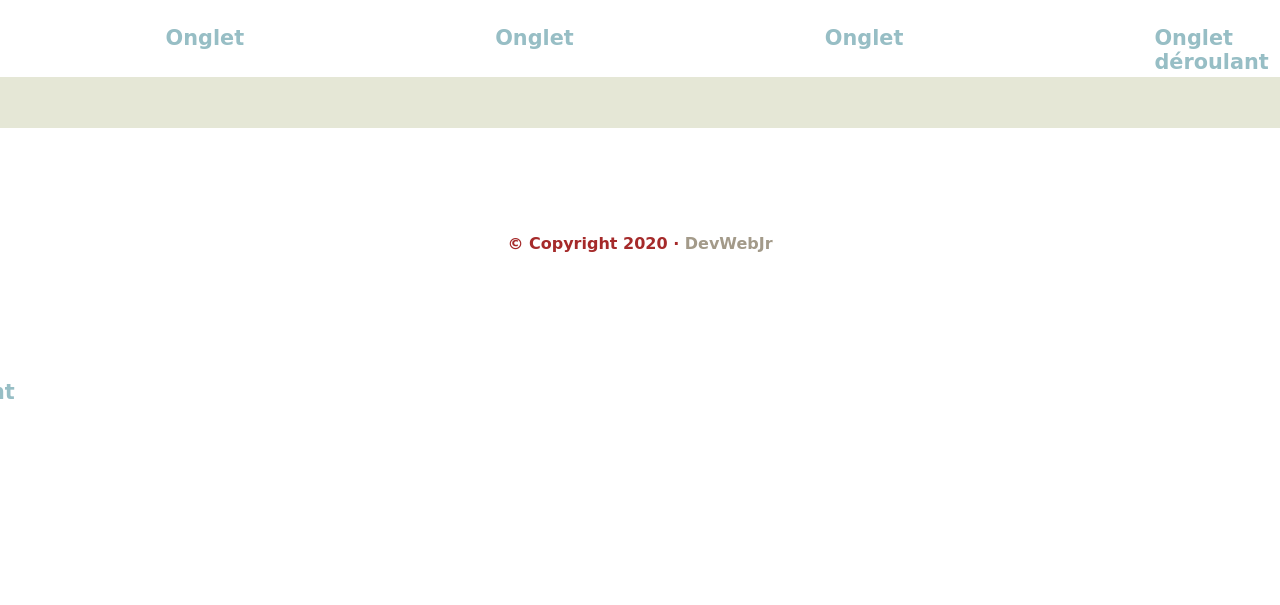
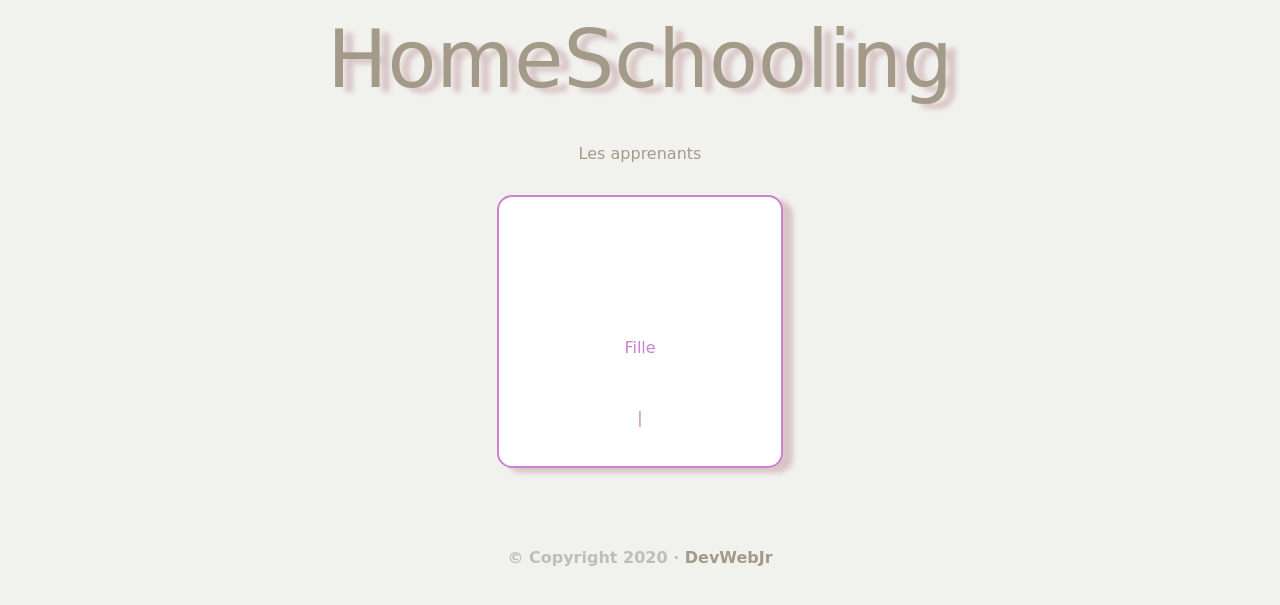
Before and after one commit to DevWebJr/HomeSchooling, a Symfony app: template templates/pages/learners/show_one_learner.html.twig in a window 1280 px wide. Shown: the top 605 px of the page. Run offline with Twig, Linux system fonts and the light colour scheme; the template is opened without the code that fills it, so the values that code supplies are empty; some libraries are stand-ins or nearby versions; some web fonts are replaced.

Commit message:
FrontEnd : mise en page , css des pages Learners

```diff
--- a/public/css/menu_hamburger.css
+++ /dev/null
@@ -1,412 +0,0 @@
-    /***********************************************************/
-   /***********************************************************/
-  /******************* | Feuilles De Style  | ****************/
- /***********************************************************/
-/***********************************************************/
-
-
-  /*******************************************************/
- /******************* | Menu Hamburger | ****************/
-/*******************************************************/
-nav{
-    margin-left: 0;
-    padding-left: 0;
-
-}
-
-#menuHamburger, #menuNavigation {
-    display:inline;
-}
-
-#menuNavigation{
-    position: fixed;
-    background-color:white;
-    display: inline-block;
-    width: 100%;
-    margin: 0;
-}
-
-
-  /***********************/
- /*** | les onglets | ***/
-/***********************/
-#listeOnglets{
-    display:flex;
-    justify-content: space-around;
-}
-
-.onglet{
-    display: inline-block;
-    padding:0.8vw;
-    margin:0;
-}
-
-.onglet:before{
-    content:'';
-    display:inline-block;
-    vertical-align: middle;
-}
-
-.ongletDeroulant{
-    padding-top:0.8vw;
-    margin:0;
-    margin:0;
-}
-
-.titreOnglet{
-  font-size: 1.3em;
-    padding-top:0.8vw;
-    color:#97BEC5;
-    font-weight:bold;
-    text-align: center;
-}
-
-.titreOnglet:hover{
-    color: orange;
-    border-bottom: solid 2px orange;
-}
-
-  /**********************/
- /*** | les listes | ***/
-/**********************/
-li{
-    list-style-type: none;
-    color:#97BEC5;
-}
-
-.liste{
-    display:none;
-    background-color:white;
-    padding-top:0.8vw;
-    margin:0;
-}
-
-.liste:hover{
-    display: inline-block;
-}
-
-.listeDeroulante{
-    text-align: left;
-    display: inline-block;
-    padding:0;
-    margin:0;
-    position : fixed;
-}
-
-.listeDeroulante:hover > .liste{
-    display:block;
-}
-
-.liensListeDeroulante{
-    color: #97BEC5;
-}
-
-.liensListeDeroulante:hover{
-    color: rgba(231, 141, 24, 0.548);
-    border-bottom: solid 2px rgba(231, 141, 24, 0.548) ;
-}
-
-  /*******************************/
- /*** | le bouton Hamburger | ***/
-/*******************************/
-#boutonHamburger{
-    display:none;       /**non apparent, il ne s'affichera qu'en cas de réduction de l'écran(mediaQuerry).**/
-    cursor: pointer;
-    color:#97BEC5;
-    background:none;
-    border:none;
-    font-size:1.5em;
-    padding: 0;
-    vertical-align: top;
-    line-height: 45px;
-    float: right;
-    margin-left: 0;
-    margin-right: 2vw;
-}
-
-  /**************************/
- /*** | le menu masqué | ***/
-/**************************/
-#hamburgerOverlay{
-    display:none;         /**non apparent, ceci ne s'affichera qu'en cas de réduction de l'écran(mediaQuerry).**/
-    position:fixed;      /*présent malgré le scroll*/
-    z-index:10;         /*mise en avant sur la page*/
-    top:0;
-    left:0;
-    width:100%;
-    height:100%;
-    background-color:rgba(0, 0, 0, .4);
-}
-
-  /***********************/
- /*** | la side bar | ***/
-/***********************/
-#sidebarHamburger{
-    display:none;          /**non apparent, ceci ne s'affichera qu'en cas de réduction de l'écran(mediaQuerry).**/
-    position:fixed;       /*présent malgré le scroll*/
-    z-index:20;          /*mise en avant sur la page*/
-    width:80%;
-    height:100%;
-    top:0;
-    left:0;
-    background-color:white;
-    transform:translateX(-100%);         /**Ce procédé permet de déplacer la sidebar entièrement, vers la gauche de la page**/
-    transition: transform .2s ease-out; /**gère la vitesse de la transition**/
-}
-
-#sidebarHamburgerHeader{
-    background:url(../Img/wallpaperHamburger.jpg)center;
-    background-size:cover;
-    height:24.5vw;
-}
-
-#sidebarHamburgerBody{
-    padding:16px 8px;
-}
-
-#boutonHamburger, #sidebarHamburger, .hamburgerActivated #hamburgerOverlay{
-    display:inline-block;
-}
-
-                          /*************************/
-                         /*** | MediaQuerries | ***/
-                        /*************************/
-
-   /*******************/
-  /*** | Mobiles | ***/
- /*******************/
-/*Galaxy S5*/ /*iPhone5/SE*/ /*iPhone 6/7/8*/ /*iPhone X*/
-@media only screen and (max-width: 400px)
-{
-      /*****************************/
-     /*** | le menu hamburger | ***/
-    /*****************************/
-    #menuNavigation{
-        display:none;
-    }
-
-    .hamburgerActivated #sidebarHamburger{
-        transform: translateX(0);
-    }
-
-    #listeOnglets{
-        display:flex;
-        flex-direction:column;
-        justify-content: space-around;
-        margin:0;
-        padding: 0;
-    }
-
-    #sidebarHamburgerHeader{
-        margin-bottom:0;
-        padding-bottom: 0;
-    }
-
-    #sidebarHamburgerBody{
-        background-color:white;
-        margin:0;
-        padding: 0;
-    }
-
-    .onglet{
-        margin:2vw;
-        font-size: 1.3em;
-        padding:2vw;
-        align-content:center;
-        align-items:center;
-        justify-content: center;
-        text-align: center;
-    }
-
-    .titreOnglet{
-        display: block;
-        justify-content: flex-start;
-        align-content:center;
-        align-items:center;
-        padding: 0;
-        margin: 0;
-    }
-
-    .titreOnglet:hover{
-        border-bottom:none;
-    }
-
-    .ongletDeroulant{
-        display: block;
-        font-size: 1.3em;
-        padding-top:2vw;
-        padding-bottom:2vw;
-        align-content:center;
-        align-items:center;
-        justify-content: center;
-        text-align: center;
-    }
-
-    #listeOnglets :last-child{
-        text-align: left;
-    }
-
-    .listeDeroulante{
-        align-content:center;
-        align-items:center;
-        justify-content: center;
-        text-align: center;
-        margin-top:5vw;
-    }
-
-    #sidebarHamburgerBody li:hover{
-        background-color:#E8ED99;
-    }
-}
-
-  /*************************************************************************/
- /*************************************************************************/
-/*************************************************************************/
-
-   /*******************/
-  /*** | Mobiles | ***/
- /*******************/
- /*Pixel2*/ /*iPhone 6/7/8 Plus*/
-@media only screen and (min-width: 401px) and (max-width: 701px)
-{
-      /*****************************/
-     /*** | le menu hamburger | ***/
-    /*****************************/
-    .hamburgerActivated #sidebarHamburger{
-        transform: translateX(0);
-    }
-
-    #listeOnglets{
-        display:flex;
-        flex-direction:column;
-        justify-content: space-around;
-        margin:0;
-        padding: 0;
-    }
-
-    #sidebarHamburgerHeader{
-        margin-bottom:0;
-        padding-bottom: 0;
-    }
-
-    #sidebarHamburgerBody{
-        background-color:white;
-        margin:0;
-        padding: 0;
-    }
-
-    .onglet{
-        margin:2vw;
-        font-size: 1.5em;
-        padding-bottom:2vw;
-        align-content:center;
-        align-items:center;
-        justify-content: center;
-        text-align: center;
-    }
-
-    #listeOnglets :first-child, :nth-child(2), :nth-child(3), :last-child{
-        text-align: left;
-    }
-
-    .listeDeroulante{
-        align-content:center;
-        align-items:center;
-        justify-content: center;
-        text-align: center;
-    }
-
-    #sidebarHamburgerBody li:hover{
-        background-color:#E8ED99;
-    }
-}
-
-  /*************************************************************************/
- /*************************************************************************/
-/*************************************************************************/
-
-   /*********************/
-  /*** | Tablettes | ***/
- /*********************/
-/*iPad*/   /*iPad Pro*/
-@media only screen and (min-width: 701px) and (max-width: 1024px)
-{
-      /*****************************/
-     /*** | le menu hamburger | ***/
-    /*****************************/
-    #menuNavigation{
-        display:none;
-    }
-
-    .hamburgerActivated #sidebarHamburger{
-        transform: translateX(0);
-    }
-
-    #listeOnglets{
-        display:flex;
-        flex-direction:column;
-        justify-content: space-around;
-        margin:0;
-        padding: 0;
-    }
-
-    #listeOnglets :last-child{
-        text-align: left;
-    }
-
-    #sidebarHamburgerHeader{
-        margin-bottom:0;
-        padding-bottom: 0;
-    }
-
-    #sidebarHamburgerBody{
-        background-color:white;
-        margin:0;
-        padding: 0;
-    }
-
-    .onglet{
-        margin:2vw;
-        font-size: 2em;
-        padding-top:2vw;
-        padding-bottom:2vw;
-    }
-
-    .titreOnglet{
-        display: flex;
-        justify-content: flex-start;
-        align-content:center;
-        align-items:center;
-    }
-
-    .titreOnglet:hover{
-        border-bottom:none;
-    }
-
-    .ongletDeroulant{
-        height: auto;
-        width: auto;
-        font-size: 1.3em;
-        padding-top:2vw;
-        padding-bottom:2vw;
-        align-content:center;
-        align-items:center;
-        justify-content: center;
-        text-align: center;
-    }
-
-    .listeDeroulante{
-        align-content:center;
-        align-items:center;
-        justify-content: center;
-    }
-
-    #sidebarHamburgerBody li:hover{
-        background-color:#E8ED99;
-    }
-
-}
-
-  /*************************************************************************/
- /*************************************************************************/
-/*************************************************************************/
--- a/public/css/style.css
+++ b/public/css/style.css
@@ -9,7 +9,7 @@
 html {
     margin: 0;
     padding: 0;
-    background-color: white;
+    background-color: rgb(241, 241, 238);
     display: flex;
     flex-direction: column;
     justify-content: space-between;
@@ -22,25 +22,56 @@
 body{
     margin: 0;
     padding: 0;
-    background-color: white;
     width:100%;
+    height: 100%;
     color: rgb(46, 41, 58);
+    background-color: rgb(241, 241, 238);
 }
 
 a{
+  margin: 0;
+  padding: 0;
   text-decoration: none;
   color: rgb(163, 154, 137);
 }
 
 .effect:hover{
-  color: rgb(47, 243, 106);
+  color: #BEBEBE;
+}
+
+.vertical-space{
+  height: 1.5vw;
+}
+
+.horizontal-space{
+  width: 1.5vw;
 }
   /*********************************************/
  /******************* | Body | ****************/
 /*********************************************/
-section{
-  margin: 6vw 0 6vw 0;
+
+header{
+  margin: 0 0 3vw 0;
+}
+
+#page{
+  margin: 2vw 0 2vw 0;
   padding: 0;
+  display: flex;
+  flex-direction: column;
+  justify-content: center;
+  align-items: center;
+  align-content: center;
+  text-align: center;
+}
+
+#bigTitle{
+  padding: 0;
+  margin: 1vw;
+  font-size: 5em;
+  color: rgb(163, 154, 137);
+  text-align: center;
+  text-shadow: 10px 5px 5px rgb(216, 197, 197);
 }
 
 .container{
@@ -49,26 +80,39 @@
   align-items: center;
   align-content: center;
   text-align: center;
-  margin: 6vw;
+  margin: 2vw;
   padding: 2vw;
   height: auto;
-  width: 80vw;
-  background-color: rgb(147, 233, 236);
-  border: solid 3px grey;
+  width: 66%;
+  background-color:grey;
   border-radius: 15px;
+  box-shadow: 10px 5px 5px rgb(216, 197, 197);
 }
 
 .block{
   display: flex;
   flex-wrap: wrap;
-  margin: 6vw 0 6vw 0;
+  justify-content:center;
+  align-items: center;
+  align-content: center;
+  margin: 2vw 0 2vw 0;
   padding: 0;
-  min-width: 100%;
-  max-width: 100%;
-  background-color: rgb(229, 231, 214);
+  height: auto;
+  width: 66%;
+}
+
+.center-link{
+  display: flex;
+  justify-content:center;
+  align-items: center;
+  align-content: center;
 }
 
 .show_elements{
+  min-width: 13vw;
+  max-width: 13vw;
+  min-height:9vw;
+  max-height:9vw;
   display: flex;
   flex-direction: column;
   justify-content: center;
@@ -77,6 +121,8 @@
   text-align: center;
   margin: 1vw;
   padding: 1vw;
+  border-radius: 15px;
+  box-shadow: 10px 5px 5px rgb(216, 197, 197);
 }
 
 .element{
@@ -90,6 +136,10 @@
 }
 
 .show_one_element{
+  min-width: 20vw;
+  max-width: 20vw;
+  min-height:auto;
+  max-height:auto;
   display: flex;
   flex-direction: column;
   justify-content: center;
@@ -98,14 +148,35 @@
   text-align: center;
   margin: 1vw;
   padding: 1vw;
+  border-radius: 15px;
+  box-shadow: 10px 5px 5px rgb(216, 197, 197);
 }
 
 #boy{
   color: rgb(12, 145, 235);
+  border: solid 2.5px rgb(12, 145, 235);
+  background-color: #fff;
 }
+
 #girl{
   color: rgb(206, 128, 209);
+  border: solid 2.5px rgb(206, 128, 209);
+  background-color: #fff;
 }
+
+
+#boy:hover{
+  color: #fff;
+  border: display;
+  background-color:  rgb(12, 145, 235);
+}
+
+#girl:hover{
+  color: #fff;
+  border: display;
+  background-color: rgb(206, 128, 209);
+}
+
   /***********************************************/
  /******************* | Footer | ****************/
 /***********************************************/
@@ -115,8 +186,8 @@
   align-items: center;
   align-content: center;
   text-align: center;
-  margin: 1vw;
+  margin: 3vw 0 0 0;
   padding: 1vw;
-  color: brown;
+  color: #BEBEBE;
   font-weight: bolder;
 }
--- a/public/js/menu_hamburger.js
+++ /dev/null
@@ -1,33 +0,0 @@
-/***** | QUERRYSELECTOR | *****/
-var menuNavigation = document.querySelector("#menuNavigation");
-var sidebarHamburgerBody = document.querySelector("#sidebarHamburgerBody");
-var boutonHamburger = document.querySelector("#boutonHamburger");
-var hamburgerOverlay = document.querySelector("#hamburgerOverlay");
-var activatedClass = 'hamburgerActivated';
-
-
-/***************** | Fonctions | **********************/
-
-/***** | Menu Hamburger | *****/
-/** La manoeuvre suivante permet d'avoir le contenu du menu accessible, dans la sidebar. **/
-sidebarHamburgerBody.innerHTML = menuNavigation.innerHTML;
-
-
-
-boutonHamburger.addEventListener('click', function(e) {
-	e.preventDefault();
-	this.parentNode.classList.add(activatedClass);
-})
-
-
-hamburgerOverlay.addEventListener('keydown', function(e) {
-	if(this.parentNode.classList.contains(activatedClass))
-	{
-		if(e.repeat === false && e.wich ===27)
-		this.parentNode.classList.remove(activatedClass);
-	}
-})
-hamburgerOverlay.addEventListener('click', function(e) {
-	e.preventDefault();
-	this.parentNode.classList.remove(activatedClass);
-})
--- a/templates/base.html.twig
+++ b/templates/base.html.twig
@@ -12,7 +12,11 @@
     </head>
     <body>
         {% include "header.html.twig" %}
-        {% block body %}{% endblock %}
+        <div id="page">
+            {% block body %}
+                {% block bigTitle %}HomeSchooling{% endblock %}
+            {% endblock %}
+        </div>
         {% include "footer.html.twig" %}
         {% block javascripts %}
         <script src="../js/menu_hamburger.js"></script>
--- a/templates/footer.html.twig
+++ b/templates/footer.html.twig
@@ -1,7 +1,6 @@
-</section>
 <footer>
     <p>
         &copy; Copyright {{'now' |date('Y')}}
-        &middot; <a href="#" class="text-info" title="me contacter">DevWebJr</a>
+        &middot; <a href="mailto:devwebjr@gmail.com" class="text-info"  title="Contactez moi">DevWebJr</a>
     </p>
 </footer>
--- a/templates/header.html.twig
+++ b/templates/header.html.twig
@@ -1,28 +1,12 @@
 <header>
-    <div id="menuHamburger">
-        <div id="menuNavigation">
-            <nav>
-                <ul id="listeOnglets">
-                    <li class="onglet"><a class="titreOnglet" href="#">Onglet</a></li>
-                    <li class="onglet"><a class="titreOnglet" href="#">Onglet</a></li>
-                    <li class="onglet"><a class="titreOnglet" href="#">Onglet</a></li>
-                    <li class="onglet">
-                        <ul class="listeDeroulante ">
-                            <li><a class="titreOnglet" href="#" title="">Onglet déroulant</a></li>
-                            <li class="liste"><a class="liensListeDeroulante" href="#" title="">Sous-Onglet</a></li>
-                            <li class="liste"><a class="liensListeDeroulante" href="#" title="">Sous-Onglet</a></li>
-                            <li class="liste"><a class="liensListeDeroulante" href="#" title="">Sous-Onglet</a></li>
-                        </ul>
-                    </li>
-                </ul>
-            </nav>
-        </div>
-        <button id="boutonHamburger">&#9776;</button>
-        <div id="sidebarHamburger">
-            <div id="sidebarHamburgerHeader"></div>
-            <div id="sidebarHamburgerBody"></div>
-        </div>
-        <div id="hamburgerOverlay"></div>
+    <div id="bigTitle">
+        <a href="{{path('home')}} ">HomeSchooling</a>
     </div>
+    <nav>
+        <ul>
+            <div></div>
+            <div></div>
+            <div></div>
+        </ul>
+    </nav>
 </header>
-<section>
--- a/templates/pages/home.html.twig
+++ b/templates/pages/home.html.twig
@@ -4,6 +4,6 @@
 
 {% block body %}
     <div class="container">
-        <a href="{{path('learners')}}">Les apprenants</a>
+        <a class="effect" href="{{path('learners')}}">Les apprenants</a>
     </div>
 {% endblock %}
--- a/templates/pages/learners/learners.html.twig
+++ b/templates/pages/learners/learners.html.twig
@@ -6,13 +6,11 @@
 {% block body %}
 <div class="block">
     {% for learner in learners %}
+    <a href="{{path('show_one_learner',{'id' : learner.id})}}">
         <div class="show_elements" {% if learner.gender %}id="boy"{% else %}id="girl"{% endif %}>
             <div class="element">{{learner.firstname}}</div>
-            <div class="element">{{learner.lastName}}</div>
-            <div class="element">{% if learner.gender %}Garçon{% else %}Fille{% endif %}</div>
-            <div class="element">{{learner.level.grade}} | {{learner.level.schoolClass}}</div>
-            <div class="element"><a class="effect" href="{{path('show_one_learner',{'id' : learner.id})}}">voir la fiche personnelle</a></div>
         </div>
+    </a>
         {% endfor %}
 </div>
 {% endblock %}
--- a/templates/pages/learners/show_one_learner.html.twig
+++ b/templates/pages/learners/show_one_learner.html.twig
@@ -3,12 +3,15 @@
 {% block title %}{{learner.firstname}}{% endblock %}
 
 {% block body %}
-<div class="block">
-    <div class="show_one_element">
-        <div class="details">{{learner.level.schoolClass}}</div>
-        <div class="details">{{learner.level.grade}}</div>
-        <div class="details"></div>
-        <div class="details"></div>
+<div class="center-link">
+    <!-- <a id="before" href="javascript:history.back(-1)">Page Précédente</a> -->
+    <a class="effect" href="{{path('learners')}}">Les apprenants</a>
+</div>
+<div class="vertical-space"></div>
+<div class="show_one_element" {% if learner.gender %}id="boy"{% else %}id="girl"{% endif %}>
+        <div class="element">{{learner.firstname}}</div>
+        <div class="element">{{learner.lastName}}</div>
+        <div class="element">{% if learner.gender %}Garçon{% else %}Fille{% endif %}</div>
+        <div class="element">{{learner.level.grade}} | {{learner.level.schoolClass}}</div>
     </div>
-</div>
 {% endblock %}
```
